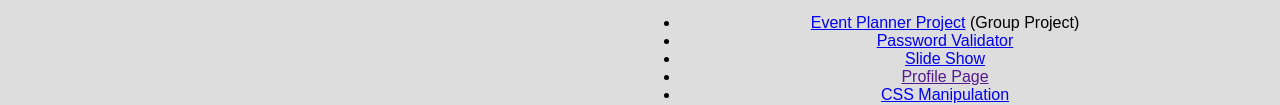
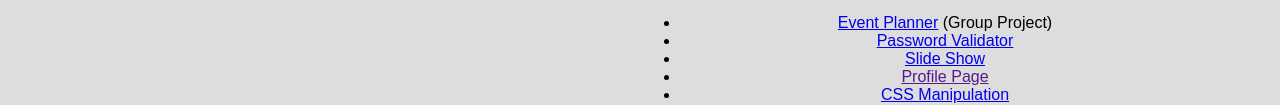
Before and after one commit to banana-assasin/eecs448_lab03, a plain HTML site: page Publication/index.html in a window 1280 px wide. Shown: the part 604-709 px from the top of the page. Drawn offline with Linux system fonts and the light colour scheme; files that its build step writes are made by us from their sources.

Commit message:
Remove redundant text

```diff
--- a/Publication/index.html
+++ b/Publication/index.html
@@ -30,7 +30,7 @@
             Here are some of the various coding exercises I have done for my EECS classes.
             <h4>EECS 448</h4>
             <ul>
-              <li><a href="EventPlanner/index.html">Event Planner Project</a> (Group Project)</li>
+              <li><a href="EventPlanner/index.html">Event Planner</a> (Group Project)</li>
               <li><a href="Password Validator/index.html">Password Validator</a></li>
               <li><a href="Slide Show/index.html">Slide Show</a></li>
               <li><a href="">Profile Page</a></li>
```
